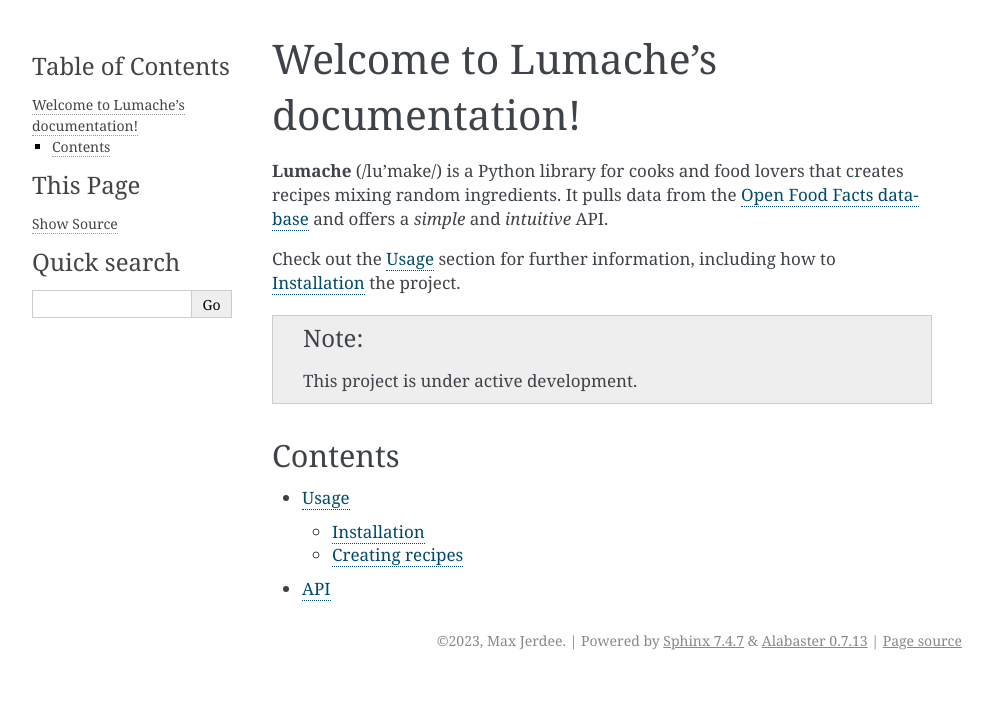
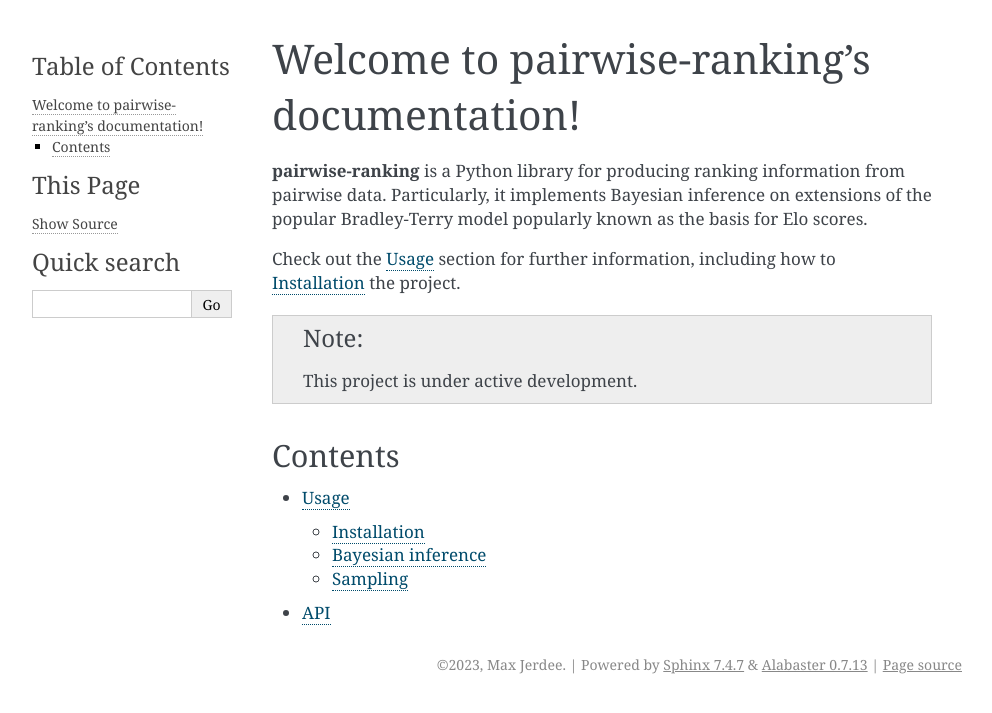
Before and after one commit to maxjerdee/pairwise-ranking, a Sphinx documentation site: the page built from docs/source/index.rst, in a window 1280 px wide. Shown: the top 713 px of the page, without its empty margins (148-1140 px from the left). Built offline with Sphinx 7.4.7, drawn with Linux system fonts in a browser that asks for light colours.

Commit message:
Update docs

```diff
--- a/docs/source/index.rst
+++ b/docs/source/index.rst
@@ -1,10 +1,9 @@
-Welcome to Lumache's documentation!
+Welcome to pairwise-ranking's documentation!
 ===================================
 
-**Lumache** (/lu'make/) is a Python library for cooks and food lovers
-that creates recipes mixing random ingredients.
-It pulls data from the `Open Food Facts database <https://world.openfoodfacts.org/>`_
-and offers a *simple* and *intuitive* API.
+**pairwise-ranking** is a Python library for producing ranking information from pairwise data.
+Particularly, it implements Bayesian inference on extensions of the popular Bradley-Terry model
+popularly known as the basis for Elo scores.
 
 Check out the :doc:`usage` section for further information, including
 how to :ref:`installation` the project.
```
Also changed, not shown: docs/source/usage.rst (+28 -14 lines).
